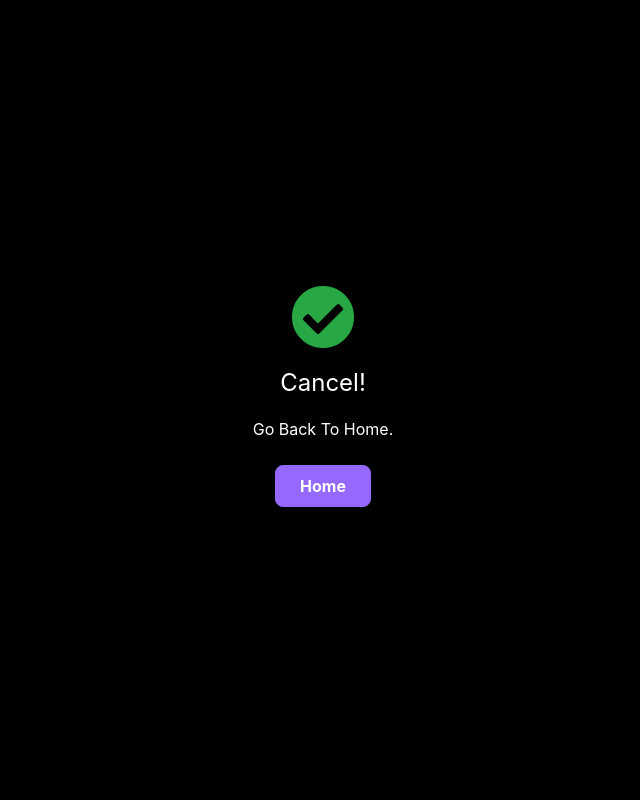
After one commit to Rushi2901/restaurent, a Django app: page /success/ in a window 1280 px wide. The commit adds this page. Shown: the whole page, without its empty margins (317-957 px from the left). Run offline with Django 5.2, Linux system fonts and the light colour scheme; some libraries are stand-ins or nearby versions.

Commit message:
stripe checkout integrated

```diff
--- a/restaurant/Template/cart.html
+++ b/restaurant/Template/cart.html
@@ -36,7 +36,10 @@
             I agree to <a href="#">Terms & Conditions</a>
         </label>
         <div class="checkout-buttons">
-            <button class="checkout">Checkout</button>
+            <form action="{% url 'checkout_session' %}" method="POST">
+                {% csrf_token %}
+                <button type="submit" class="checkout">Checkout</button>
+            </form>
             <button class="paypal">PayPal</button>
         </div>
         <div class="note-section">
--- /dev/null
+++ b/restaurant/Template/success.html
@@ -0,0 +1,76 @@
+
+{% load static %}
+<!DOCTYPE html>
+<html lang="en">
+<head>
+    <meta charset="UTF-8">
+    <meta name="viewport" content="width=device-width, initial-scale=1.0">
+    <title>success </title>
+
+    <!-- Bootstrap CSS -->
+    <link href="https://stackpath.bootstrapcdn.com/bootstrap/4.5.2/css/bootstrap.min.css" rel="stylesheet">
+    <link
+    href="https://fonts.googleapis.com/css2?family=Poppins:wght@400;600&display=swap"
+    rel="stylesheet" />
+    <link
+      rel="stylesheet"
+      href="https://cdnjs.cloudflare.com/ajax/libs/font-awesome/5.15.3/css/all.min.css"
+    />
+    <style>
+        body {
+          /* background-color: #0b0d17; */
+          background-color: #000;
+          color: #ffffff;
+          display: flex;
+          justify-content: center;
+          align-items: center;
+          height: 100vh;
+        }
+
+        .success-container {
+          text-align: center;
+          /* background-color: #1c1f2a; */
+          padding: 2rem;
+          border-radius: 1rem;
+          box-shadow: 0 4px 8px rgba(0, 0, 0, 0.1);
+        }
+
+        .success-icon {
+          font-size: 4rem;
+          color: #28a745;
+        }
+
+        .success-text {
+          font-size: 1.5rem;
+          margin: 1rem 0;
+        }
+
+        .btn-custom {
+          background-color: #9568ff;
+          border-color: #9568ff;
+          font-size: 1rem;
+          padding: 0.5rem 1.5rem;
+          border-radius: 0.5rem;
+          color: white;
+          font-weight: bold;
+          margin: 0.5rem;
+        }
+
+        .btn-custom:hover {
+          background-color: #6f4bcc;
+          border-color: #6f4bcc;
+          color: white;
+        }
+      </style>
+
+      <div class="success-container">
+        <i class="fas fa-check-circle success-icon"></i>
+        <div class="success-text">Cancel!</div>
+        <p>Go Back To Home.</p>
+        <a href="{% url 'home' %}" class="btn btn-custom">Home </a>
+
+       </div>
+
+
+</body>
+</html>
--- a/restaurant/website/urls.py
+++ b/restaurant/website/urls.py
@@ -29,4 +29,7 @@ urlpatterns = [
     path('loginform', views.loginform ,name='loginform' ),
     path('register', views.register ,name='register' ),
     path('logout', views.logoutUser ,name='logout' ),
+    path('success/', views.success ,name='success' ),
+    path('cancel/', views.cancel ,name='cancel' ),
+    path('checkout_session', views.checkout_session ,name='checkout_session' ),
 ]
--- a/restaurant/website/views.py
+++ b/restaurant/website/views.py
@@ -7,6 +7,12 @@ from django.contrib import messages
 from django.contrib.auth.models import User
 from django.http import JsonResponse
 import json
+import stripe
+from decimal import Decimal
+from django.conf import settings
+
+stripe.api_key = 'sk_test_51QGfwUK8DvyAuoeWIgMTCXSAAob1kUP43wRTImTlOCyd507czp4eRPTWjU8Gukba8z8Y5WcPMC2lG0elbKUV1qUS00ImkcPZ5T'
+DOMAIN = settings.DOMAIN
 
 
 # Create your views here.
@@ -276,3 +282,77 @@ def register(request):
 def logoutUser (request):
     logout(request)
     return redirect('home')
+
+
+
+def checkout_session(request):
+    if request.method == 'POST':
+        try:
+            user_email = request.user.email
+            user = Cart.objects.get(user=request.user)
+
+            def get_cart_items():
+                cart_items = CartItem.objects.filter(cart=user)
+                return [
+                    {
+                        'id': item.product.id,
+                        'title': item.product.item_name,
+                        'image': 'https://1d3d-2409-40c0-1005-e586-e1eb-11c4-851a-470.ngrok-free.app/' + item.product.image.url,
+                        'description': item.product.description,
+                        'quantity': item.quantity,
+                        'price': item.product.price,
+                        'total_price': item.quantity * item.product.price,
+                    } for item in cart_items
+                ]
+
+            cart_item = get_cart_items()
+            line_items = []
+
+            for item in cart_item:
+                product_price = item['price'] * 100  # Convert to cents
+                line_items.append(
+                    {
+                        'price_data': {
+                            'currency': 'usd',
+                            'unit_amount': int(product_price),
+                            'product_data': {
+                                'name': item['title'],
+                                'description': item['description'],
+                                'images': [item['image']],
+                            },
+                        },
+                        'quantity': int(item['quantity']),
+                    }
+                )
+
+            success_url = 'https://1d3d-2409-40c0-1005-e586-e1eb-11c4-851a-470.ngrok-free.app/success/'  # Your ngrok URL
+            cancel_url = 'https://1d3d-2409-40c0-1005-e586-e1eb-11c4-851a-470.ngrok-free.app/cancel/'    # Your ngrok URL
+            # Ensure this is a valid URL
+
+            print("Line items:", line_items)  # Debugging output
+            print("Success URL:", success_url)  # Debugging output
+            print("Cancel URL:", cancel_url)    # Debugging output
+
+            # Create a Stripe checkout session
+            checkout_session = stripe.checkout.Session.create(
+                line_items=line_items,
+                mode='payment',
+                billing_address_collection='required',
+                success_url= success_url,
+                cancel_url= cancel_url ,
+                customer_email=user_email,
+            )
+
+            return redirect(checkout_session.url)
+        except Exception as error:
+            print(f"Error creating checkout session: {error}")  # Print error details
+            return render(request, 'error.html', {'error': str(error)})
+
+    return render(request, 'error.html')
+
+
+def success(request):
+    return render(request,'success.html')
+
+def cancel(request):
+    return render(request,'error.html')
```
Also changed, not shown: restaurant/Template/error.html (added, +75 -0 lines), restaurant/restaurant/settings.py (+18 -1 lines), restaurant/Static/js/cart.js (line endings or trailing spaces), restaurant/db.sqlite3.
